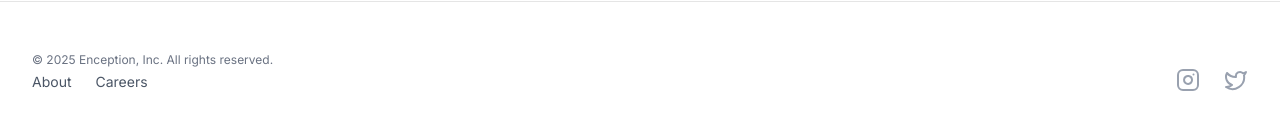
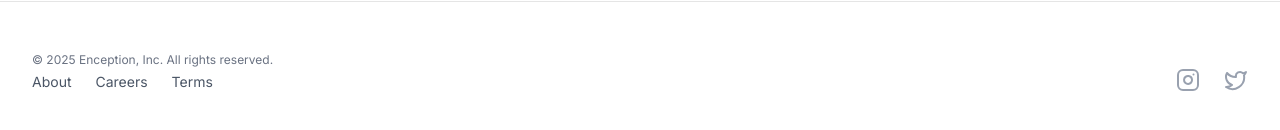
Before and after one commit to Qualia-Li/vona.ai, a Next.js app: page /career in a window 1280 px wide. Shown: the part 5104-5234 px from the top of the page. Built offline with nearby package versions, Linux system fonts and the light colour scheme.

Commit message:
feat: Add Terms link to Footer

```diff
--- a/src/components/footer.tsx
+++ b/src/components/footer.tsx
@@ -37,6 +37,12 @@ export function Footer() {
             >
               Careers
             </Link>
+            <Link
+              href="/terms"
+              className="text-sm leading-6 text-gray-600 hover:text-purple-600"
+            >
+              Terms
+            </Link>
           </nav>
           <p className="text-center text-xs leading-5 text-gray-500">
             &copy; {new Date().getFullYear()} Enception, Inc. All rights reserved.
```
